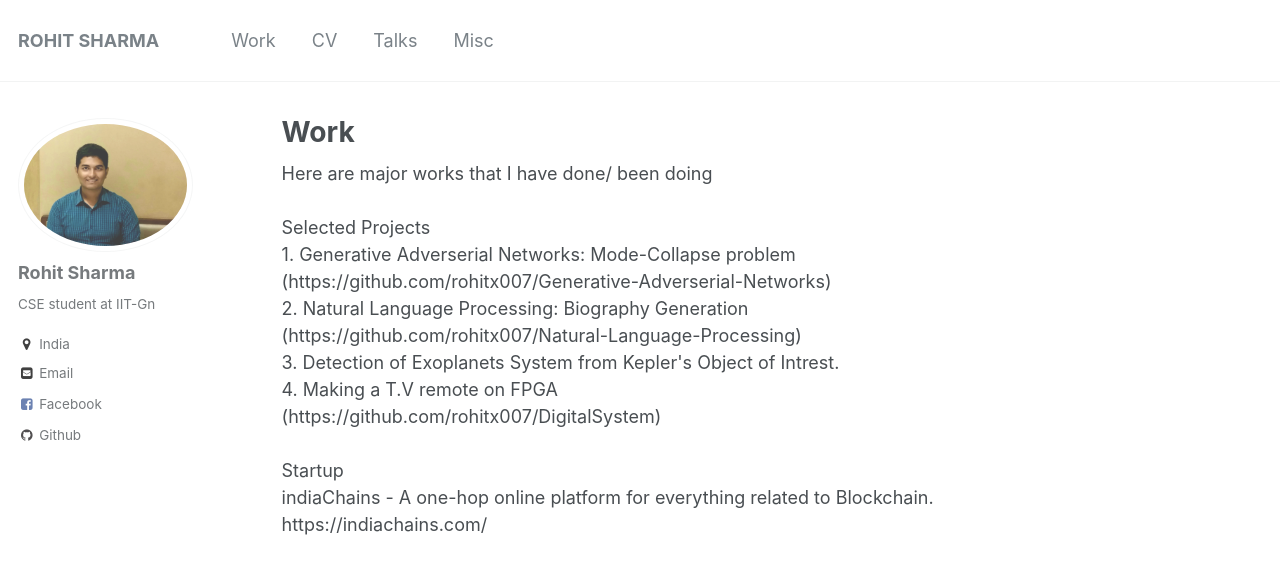
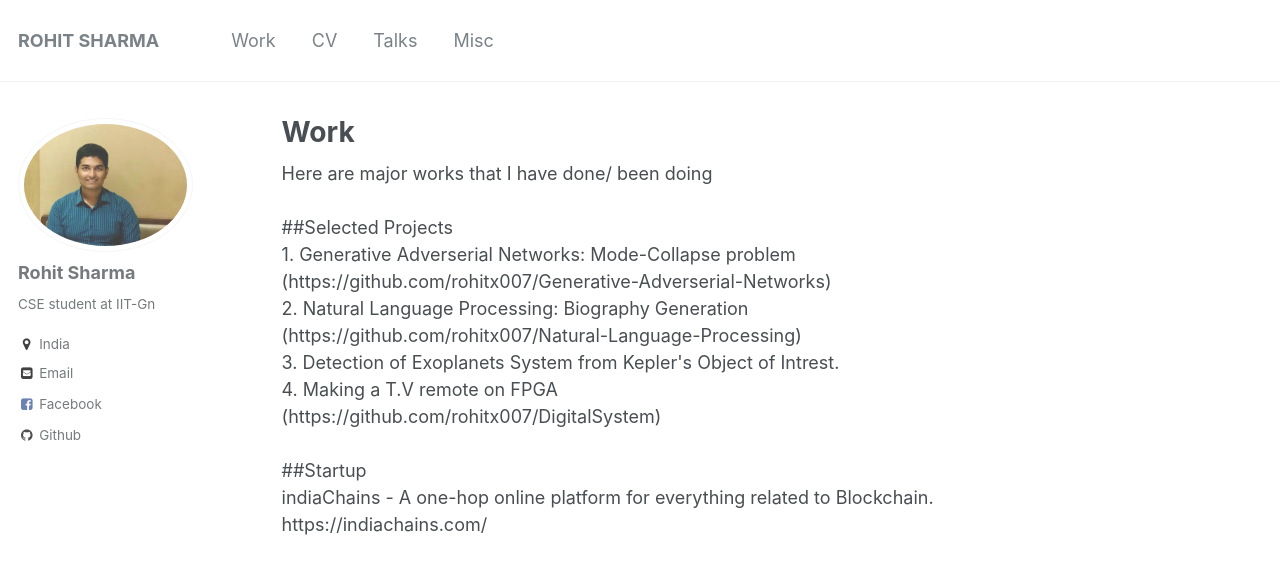
Before and after one commit to rohitx007/rohitx007.github.io, a Jekyll site: the page built from _pages/portfolio.html, in a window 1280 px wide. Shown: the top 570 px of the page. Built offline with Jekyll 4.4.1, drawn with Linux system fonts in a browser that asks for light colours.

```diff
--- a/_pages/portfolio.html
+++ b/_pages/portfolio.html
@@ -7,12 +7,12 @@ author_profile: true
 
 Here are major works that I have done/ been doing <br /> <br />
 
-Selected Projects <br />
+##Selected Projects <br />
 1. Generative Adverserial Networks: Mode-Collapse problem <br />(https://github.com/rohitx007/Generative-Adverserial-Networks) <br />
 2. Natural Language Processing: Biography Generation <br />(https://github.com/rohitx007/Natural-Language-Processing) <br />
 3. Detection of Exoplanets System from Kepler's Object of Intrest. <br />
 4. Making a T.V remote on FPGA <br /> (https://github.com/rohitx007/DigitalSystem) <br />
  <br />
-Startup<br />
+##Startup<br />
 indiaChains - A one-hop online platform for everything related to Blockchain.<br />
 https://indiachains.com/
```
